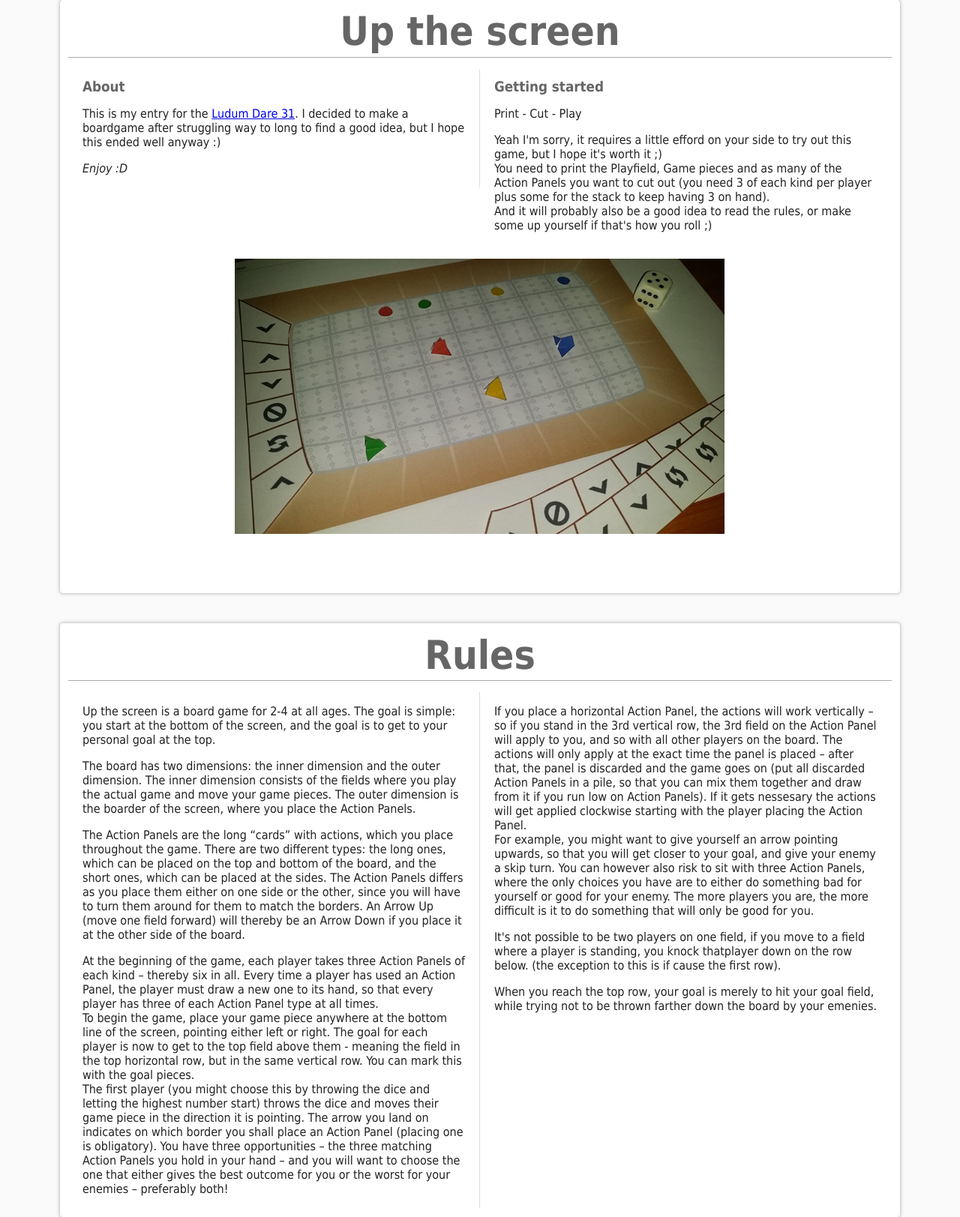
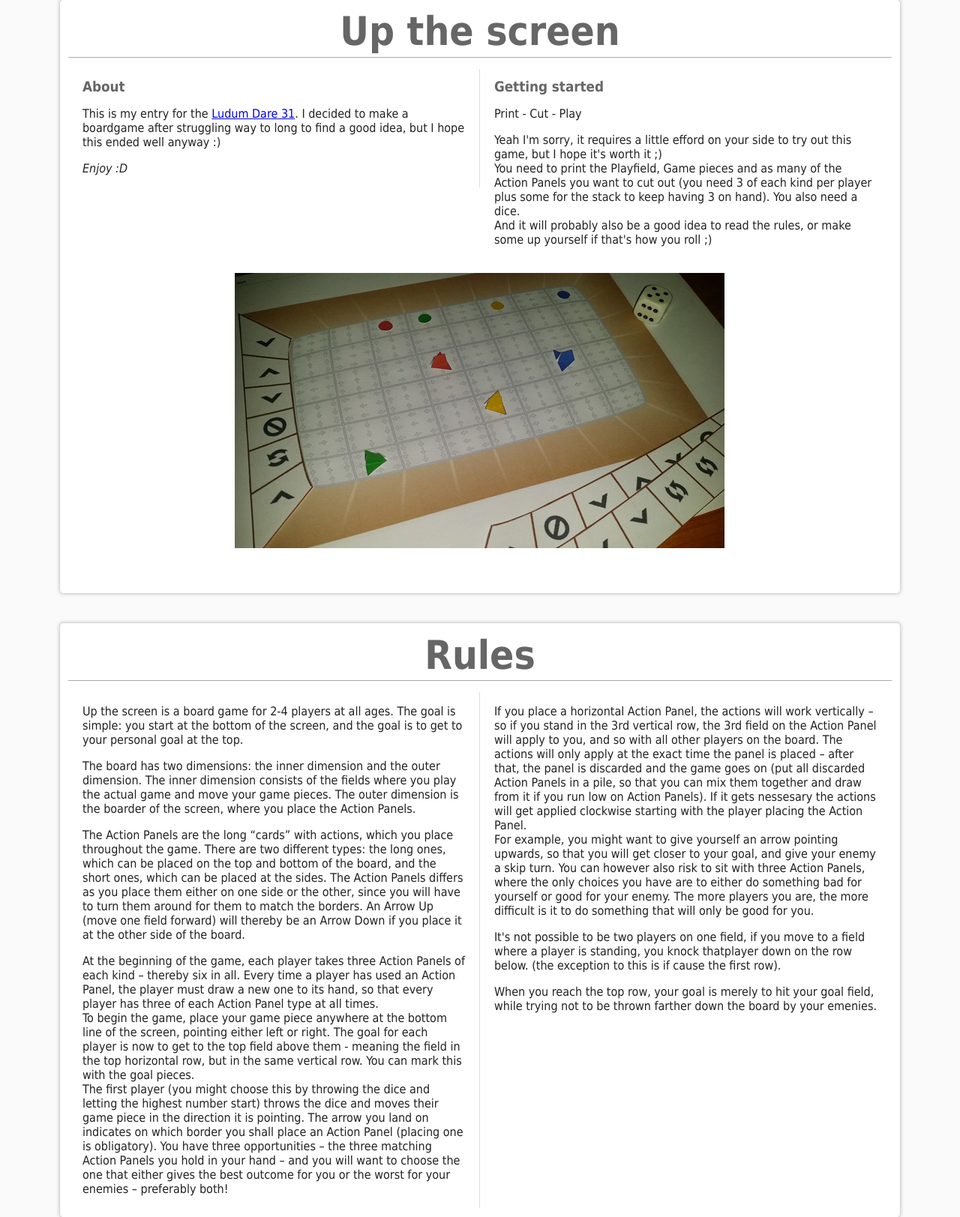
Before and after one commit to martindilling/up-the-screen, a PHP site: page / in a window 1280 px wide. Shown: the part 39-1662 px from the top of the page at 75% size. Run offline with PHP 8.4, Linux system fonts and the light colour scheme; some libraries are stand-ins or nearby versions.

Commit message:
You need a dice, and add pdf

```diff
--- a/index.php
+++ b/index.php
@@ -74,7 +74,7 @@ $imgShortSide = function ($seed) use ($imgSide) {
                                 <br>
                                 You need to print the Playfield, Game pieces and as many of the Action Panels
                                 you want to cut out (you need 3 of each kind per player plus some for the stack
-                                to keep having 3 on hand).
+                                to keep having 3 on hand). You also need a dice.
                                 <br>
                                 And it will probably also be a good idea to read the rules, or make some up yourself
                                 if that's how you roll ;)
@@ -100,7 +100,7 @@ $imgShortSide = function ($seed) use ($imgSide) {
                 <section>
                     <div class="col2">
                         <p>
-                            Up the screen is a board game for 2-4 at all ages.
+                            Up the screen is a board game for 2-4 players at all ages.
                             The goal is simple: you start at the bottom of the screen,
                             and the goal is to get to your personal goal at the top.
                         </p>
```
Also changed, not shown: 1 other file.
